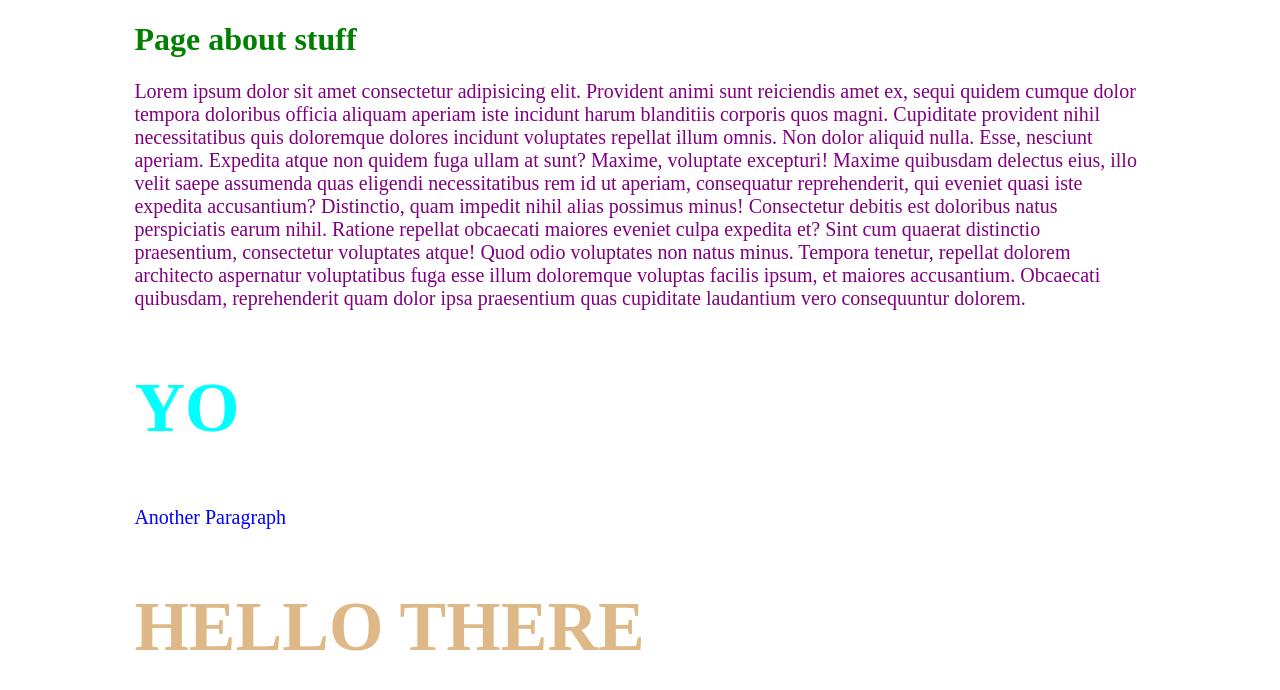
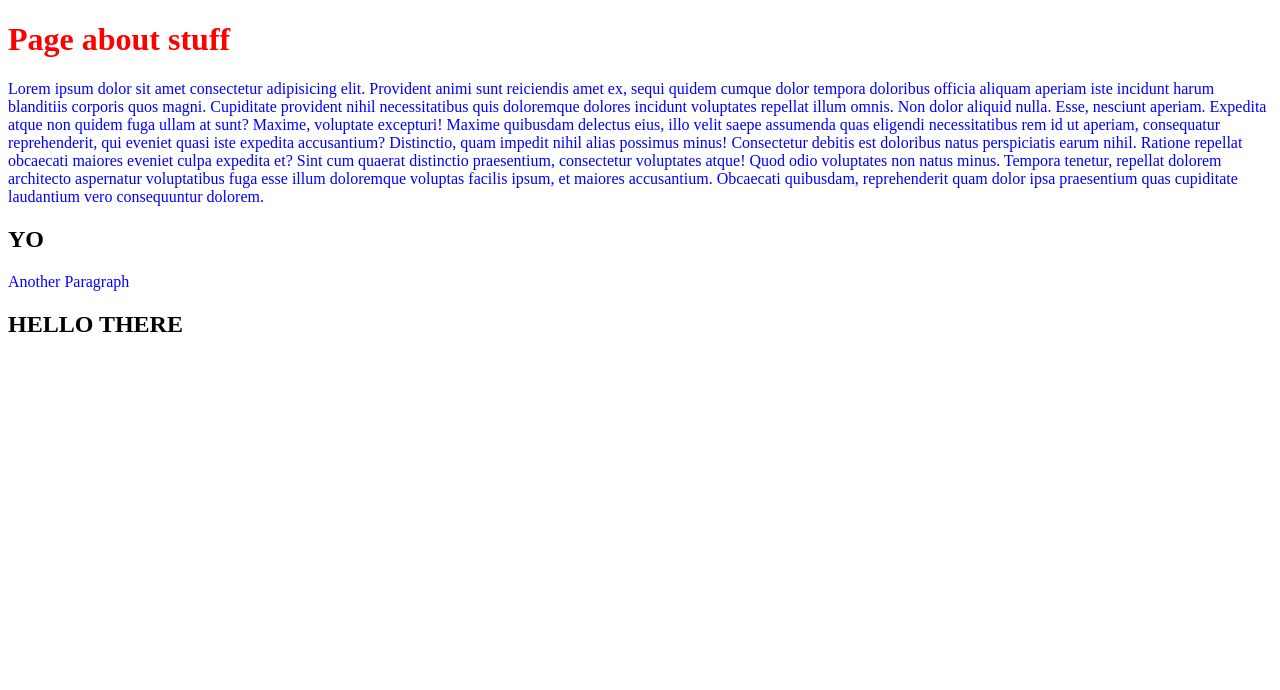
Before and after one commit to RandyCullins/html-css, a plain HTML site: page index.html in a window 1280 px wide. Drawn offline with Linux system fonts and the light colour scheme.

Commit message:
css nesting....say what

```diff
--- a/index.css
+++ b/index.css
@@ -1,31 +1,16 @@
 .page-container {
-  margin: 0 10%; /* layout styles for whole page container */
+  h1 {
+    color: red;
+
+    &:hover {
+      color: green;
+      cursor: pointer;
+    }
+  }
+
+  .page-paragraph-wrapper {
+    p {
+      color: blue;
+    }
+  }
 }
-
-.page-container h1 {
-  color: green; /* targets ALL h1 tags inside page container */
-}
-
-.page-paragraph-wrapper p {
-  font-size: 20px; /* styles all p tags nested under page paragraph wrapper */
-}
-
-.page-paragraph-wrapper > p {
-  color: purple; /* This one targets any p tags directly nested under page paragraph wrapper */
-}
-
-.another-paragraph-wrapper > p {
-  color: blue; /* This one targets any p tags directly nested under another paragraph wrapper */
-}
-
-.another-paragraph-wrapper h2 {
-  font-size: 70px; /* styles all h2's nested under another paragraph wrapper */
-}
-
-.another-paragraph-wrapper > h2 {
-  color: aqua; /* This one targets any h2 directly nested under another paragraph wrapper */
-}
-
-.another-header-wrapper > h2 {
-  color: burlywood; /* This one targets any h2 directly nested under another header wrapper */
-}
```
